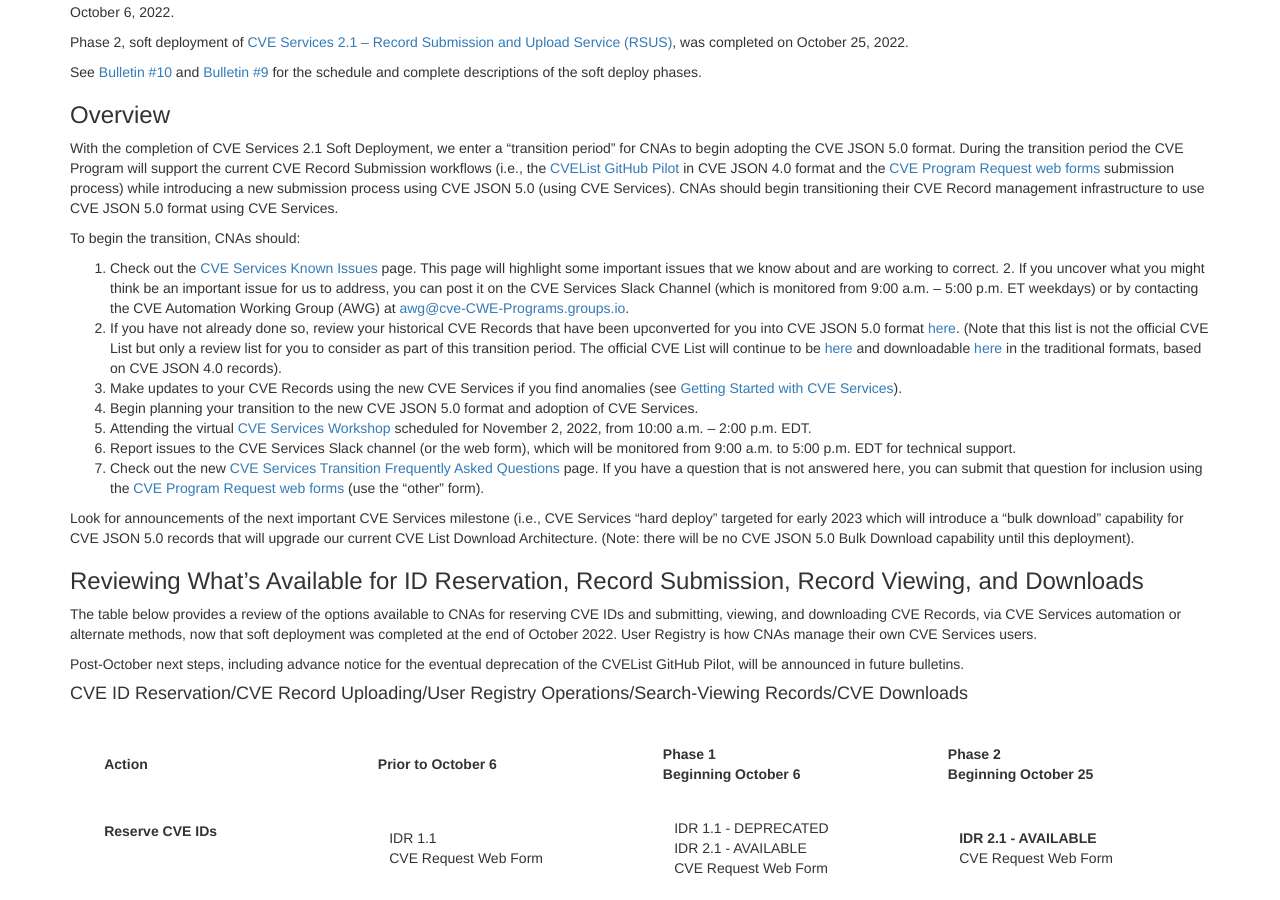
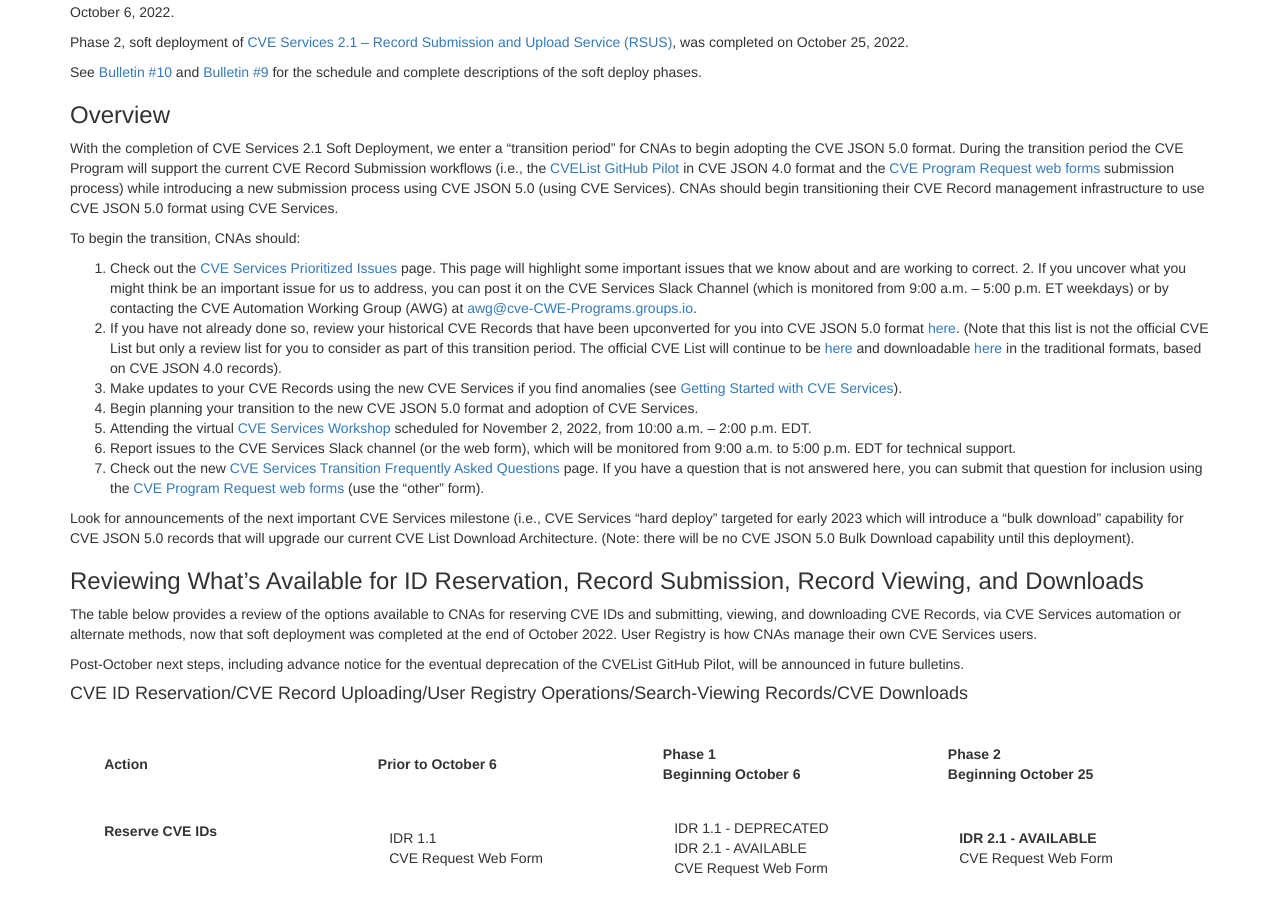
Before and after one commit to CVEProject/cveproject.github.io, a Jekyll site: the page built from automation-transition.md, in a window 1280 px wide and 900 px high, scrolled down 599 px. Built offline with Jekyll 4.4.1, drawn with Linux system fonts in a browser that asks for light colours; nearby versions of some CDN libraries.

Commit message:
Update automation-transition.md
Update 1 link

```diff
--- a/automation-transition.md
+++ b/automation-transition.md
@@ -29,7 +29,7 @@ With the completion of CVE Services 2.1 Soft Deployment, we enter a “transitio
 
 To begin the transition, CNAs should:
 
-1. Check out the [CVE Services Known Issues](https://cveproject.github.io/automation-cve-services-known-issues) page. This page will highlight some important issues that we know about and are working to correct. 2. If you uncover what you might think be an important issue for us to address, you can post it on the CVE Services Slack Channel (which is monitored from 9:00 a.m. – 5:00 p.m. ET weekdays) or by contacting the CVE Automation Working Group (AWG) at [awg@cve-CWE-Programs.groups.io](awg@cve-CWE-Programs.groups.io).
+1. Check out the [CVE Services Prioritized Issues](https://cveproject.github.io/automation-cve-services-known-issues) page. This page will highlight some important issues that we know about and are working to correct. 2. If you uncover what you might think be an important issue for us to address, you can post it on the CVE Services Slack Channel (which is monitored from 9:00 a.m. – 5:00 p.m. ET weekdays) or by contacting the CVE Automation Working Group (AWG) at [awg@cve-CWE-Programs.groups.io](awg@cve-CWE-Programs.groups.io).
 3. If you have not already done so, review your historical CVE Records that have been upconverted for you into CVE JSON 5.0 format [here](https://github.com/CVEProject/cvelistV5). (Note that this list is not the official CVE List but only a review list for you to consider as part of this transition period. The official CVE List will continue to be [here](https://cve.mitre.org/cve/search_cve_list.html) and downloadable [here](https://www.cve.org/Downloads) in the traditional formats, based on CVE JSON 4.0 records).
 4. Make updates to your CVE Records using the new CVE Services if you find anomalies (see [Getting Started with CVE Services](https://cveproject.github.io/automation-cve-services-getting-started)).
 5. Begin planning your transition to the new CVE JSON 5.0 format and adoption of CVE Services.
```
